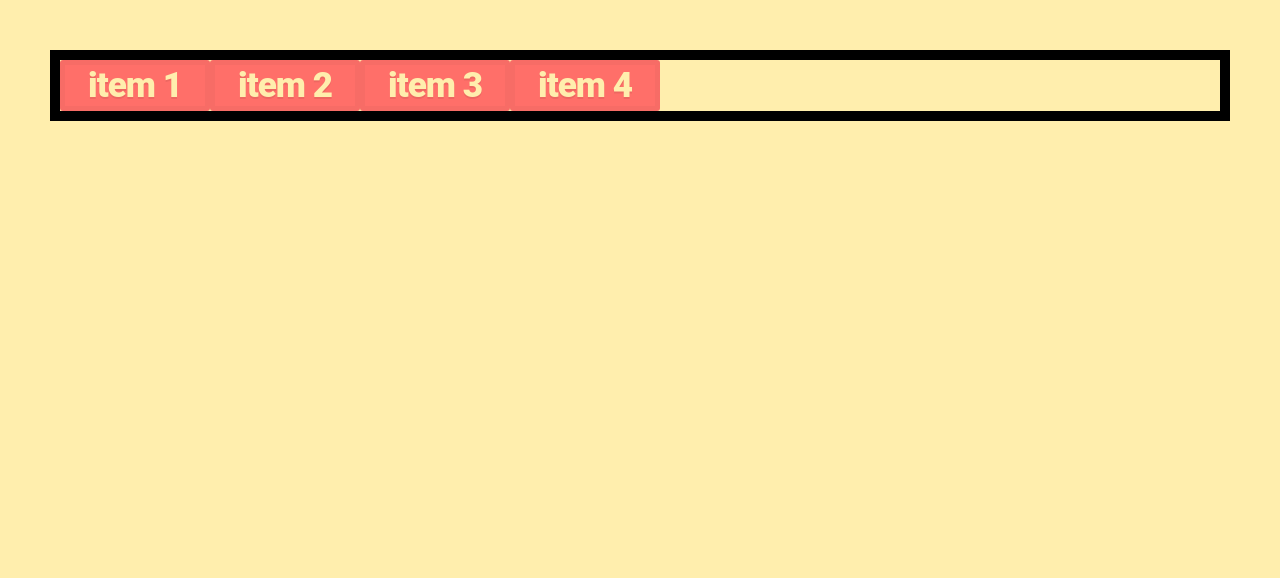
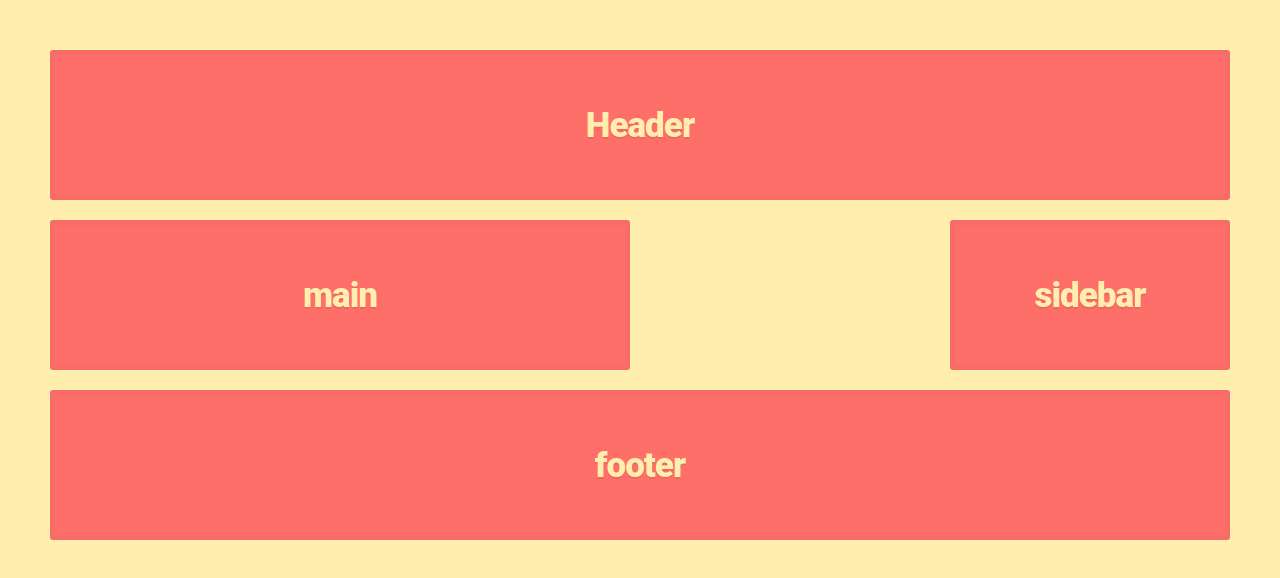
Before and after one commit to AnnaSamtash/css_grid, a plain HTML site: page index.html in a window 1280 px wide. Drawn offline with Linux system fonts and the light colour scheme.

Commit message:
grid-template-areas

```diff
--- a/index.html
+++ b/index.html
@@ -9,10 +9,10 @@
 
   <body>
     <div class="container">
-      <div class="grid-item">item 1</div>
-      <div class="grid-item">item 2</div>
-      <div class="grid-item">item 3</div>
-      <div class="grid-item">item 4</div>
+      <header class="grid-item header">Header</header>
+      <aside class="grid-item sidebar">sidebar</aside>
+      <main class="grid-item main">main</main>
+      <footer class="grid-item footer">footer</footer>
     </div>
   </body>
 </html>
--- a/styles.css
+++ b/styles.css
@@ -4,7 +4,38 @@
 
 .container {
     display: grid;
-    border: 10px solid black;
-    /* grid-template-columns: repeat(auto-fill, 150px); */
-    grid-template-columns: repeat(auto-fit, 150px);
+    grid-template-columns: repeat(4, 1fr);
+    grid-template-rows: repeat(3, 150px);
+    gap: 20px;
+    grid-template-areas:
+        "header header header header"
+        "main main . sidebar"
+        "footer footer footer footer";
 }
+
+.header {
+    grid-area: header;
+}
+
+
+.main {
+    grid-area: main;
+}
+
+.sidebar {
+    grid-area: sidebar;
+}
+
+.footer {
+    grid-area: footer;
+}
+
+@media (max-width: 700px) {
+    .container {
+        grid-template-areas:
+            "sidebar header header header"
+            "sidebar main main main "
+            "sidebar footer footer footer";
+        ;
+    }
+}
```
